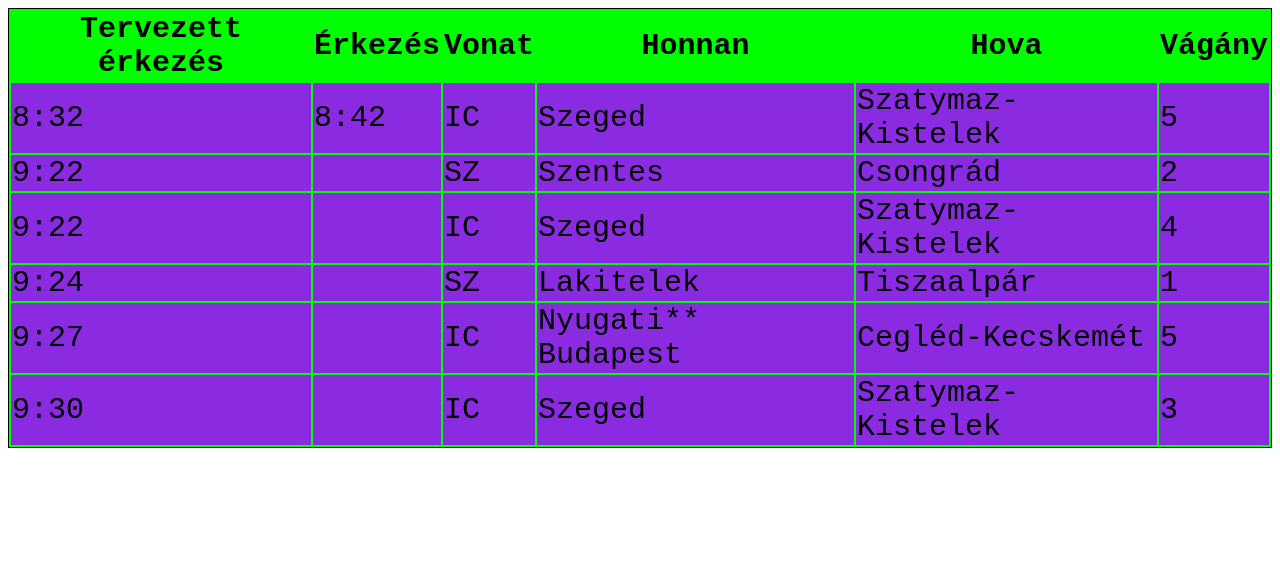
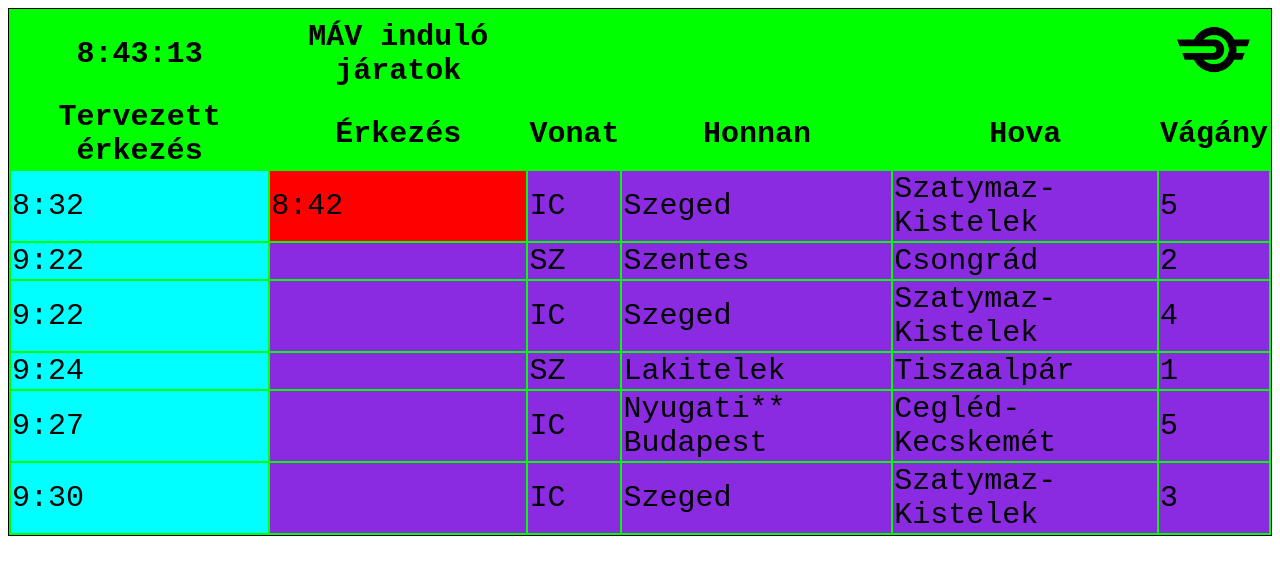
Before and after one commit to ujhegyimilus69/2025_01_30_mav_utastajekoztato, a plain HTML site: page index.html in a window 1280 px wide. Drawn offline with Linux system fonts and the light colour scheme.

Commit message:
add selectors

```diff
--- a/index.html
+++ b/index.html
@@ -10,6 +10,14 @@
 <body>
     <table>
         <thead>
+            <tr>
+                <th>8:43:13</th>
+                <th>MÁV induló járatok</th>
+                <th></th>
+                <th></th>
+                <th></th>
+                <th> <img src="BSicon_MAV.svg.png" alt="MÁV logo" height="75" title="MÁV logo"></th>
+            </tr>
                 <tr>
                 <th>Tervezett érkezés</th>
                 <th>Érkezés</th>
@@ -22,15 +30,15 @@
 
             <tbody>
                 <tr>
-                    <td>8:32</td>
-                    <td>8:42</td>
+                    <td class="elso_oszlop">8:32</td>
+                    <td id="keses">8:42</td>
                     <td>IC</td>
                     <td>Szeged</td>
                     <td>Szatymaz-Kistelek</td>
                     <td>5</td>
                 </tr>
                  <tr>
-                    <td>9:22</td>
+                    <td class="elso_oszlop">9:22</td>
                     <td></td>
                     <td>SZ</td>
                     <td>Szentes</td>
@@ -38,7 +46,7 @@
                     <td>2</td>
                 </tr>
                  <tr>
-                    <td>9:22</td>
+                    <td class="elso_oszlop">9:22</td>
                     <td></td>
                     <td>IC</td>
                     <td>Szeged</td>
@@ -46,7 +54,7 @@
                     <td>4</td>
                 </tr>
                  <tr>
-                    <td>9:24</td>
+                    <td class="elso_oszlop">9:24</td>
                     <td></td>
                     <td>SZ</td>
                     <td>Lakitelek</td>
@@ -54,7 +62,7 @@
                     <td>1</td>
                 </tr>
                  <tr>
-                    <td>9:27</td>
+                    <td class="elso_oszlop">9:27</td>
                     <td></td>
                     <td>IC</td>
                     <td>Nyugati** Budapest</td>
@@ -62,7 +70,7 @@
                     <td>5</td>
                 </tr>
                  <tr>
-                    <td>9:30</td>
+                    <td class="elso_oszlop">9:30</td>
                     <td></td>
                     <td>IC</td>
                     <td>Szeged</td>
--- a/styles.css
+++ b/styles.css
@@ -6,3 +6,8 @@ table {
     font-size: 30px; /* betűméret */
   }
   td {background-color: blueviolet;}
+
+  #keses{
+    background-color: red;
+  }
+  .elso_oszlop{background-color: aqua;}
```
Also changed, not shown: BSicon_MAV.svg.png (added).
